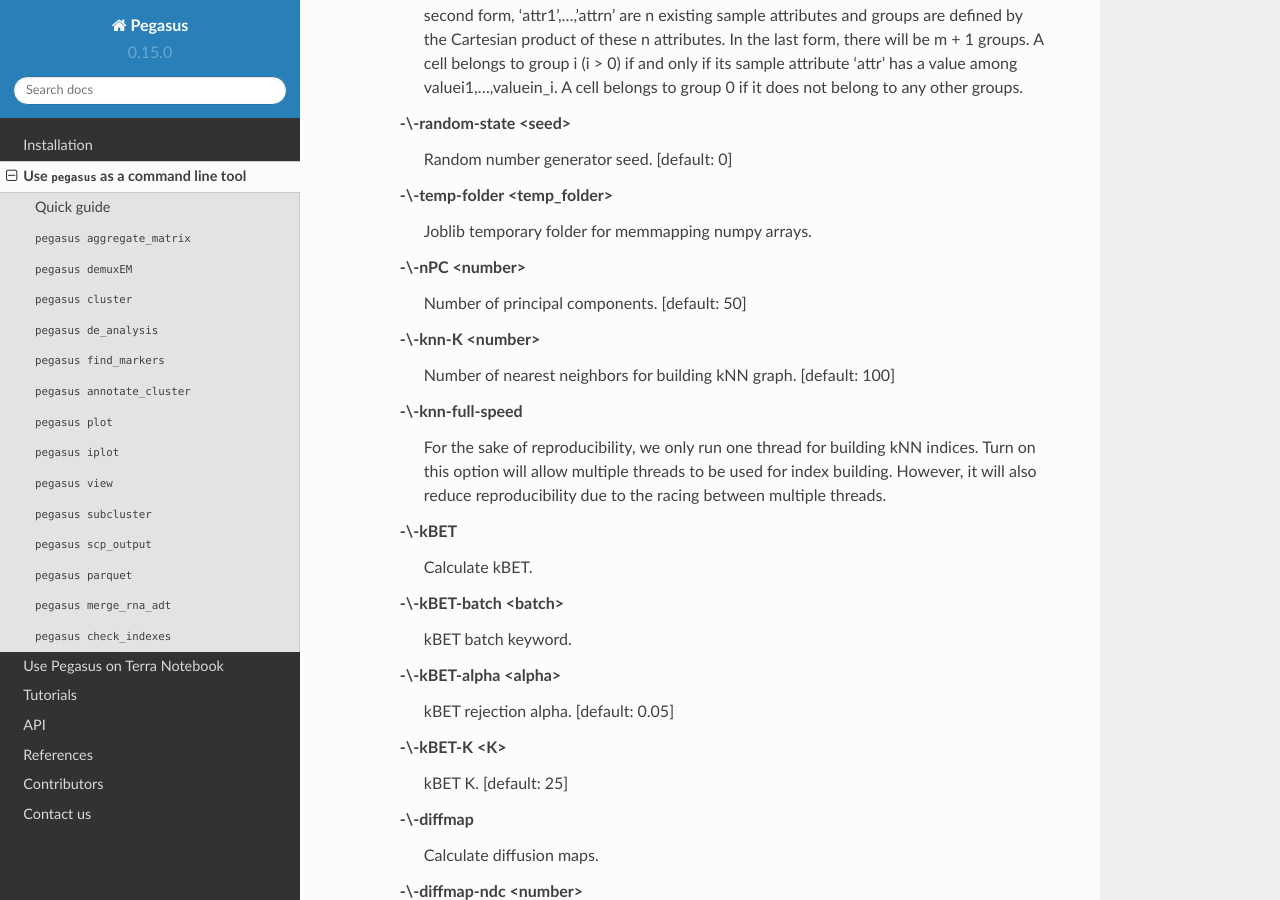
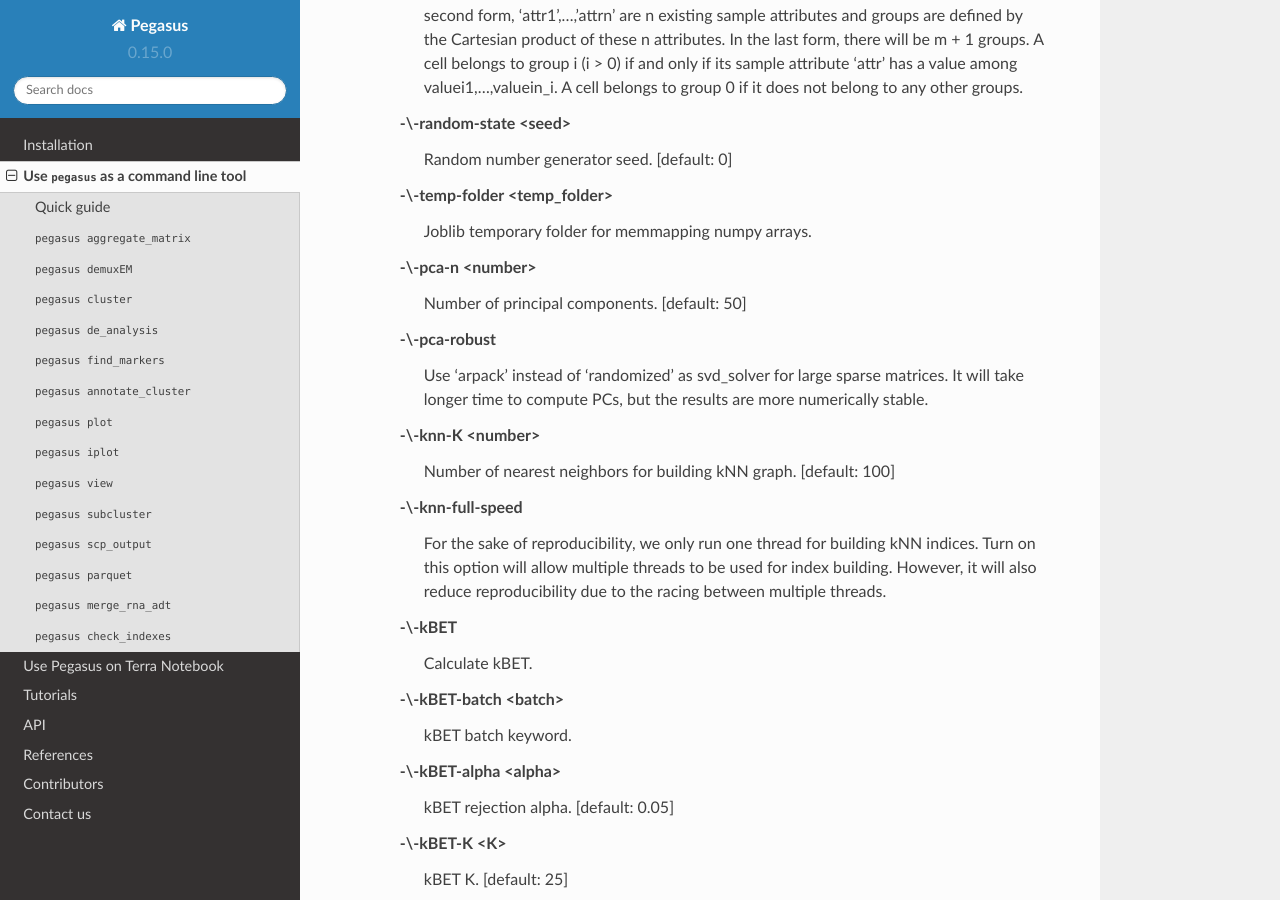
Before and after one commit to lilab-bcb/pegasus, a Sphinx documentation site: the page built from docs/usage.rst, in a window 1280 px wide and 900 px high, scrolled down 11213 px. Built offline with Sphinx 7.4.7 and the Read the Docs theme 2.0.0, drawn with Linux system fonts in a browser that asks for light colours; formulas are drawn with MathJax 3; some of the changed text lies outside the part shown.

Commit message:
update docs

```diff
--- a/docs/api/index.rst
+++ b/docs/api/index.rst
@@ -163,5 +163,6 @@ Miscellaneous
 .. autosummary::
 	:toctree: .
 
+	calc_signature_score
 	search_genes
 	search_de_genes
--- a/docs/usage.rst
+++ b/docs/usage.rst
@@ -384,8 +384,11 @@ to see the usage information::
 	-\\-temp-folder <temp_folder>
 		Joblib temporary folder for memmapping numpy arrays.
 
-	-\\-nPC <number>
+	-\\-pca-n <number>
 		Number of principal components. [default: 50]
+
+	-\\-pca-robust
+		Use 'arpack' instead of 'randomized' as svd_solver for large sparse matrices. It will take longer time to compute PCs, but the results are more numerically stable.
 
 	-\\-knn-K <number>
 		Number of nearest neighbors for building kNN graph. [default: 100]
@@ -1091,8 +1094,11 @@ to see the usage information::
 	-\\-temp-folder <temp_folder>
 		Joblib temporary folder for memmapping numpy arrays.
 
-	-\\-nPC <number>
+	-\\-pca-n <number>
 		Number of principal components. [default: 50]
+
+	-\\-pca-robust
+		Use 'arpack' instead of 'randomized' as svd_solver for large sparse matrices. It will take longer time to compute PCs, but the results are more numerically stable.
 
 	-\\-knn-K <number>
 		Number of nearest neighbors for building kNN graph. [default: 100]
```
Also changed, not shown: 1 other file.
